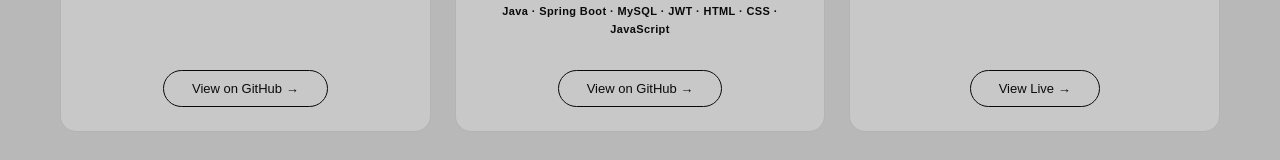
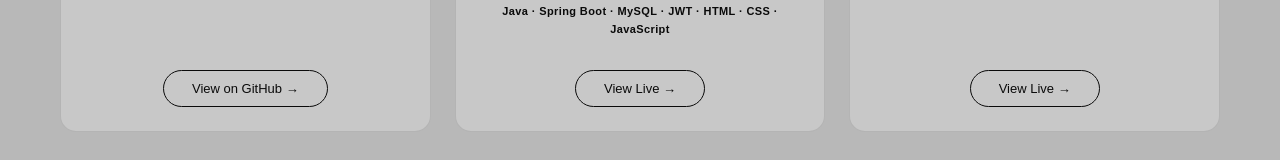
Before and after one commit to NavneetSingh09/navneet-portfolio, a React (Vite) app: page / in a window 1280 px wide. Shown: the part 1773-1933 px from the top of the page. Built offline with nearby package versions, Linux system fonts and the light colour scheme.

Commit message:
live link updates

```diff
--- a/src/components/Projects.jsx
+++ b/src/components/Projects.jsx
@@ -9,12 +9,12 @@ function Projects() {
       live: null
     },
     {
-      title: "Vehicle Rental Management System",
-      description: "Full-stack application with a Spring Boot backend and a responsive HTML/CSS/JavaScript frontend. Features JWT-based authentication, role-based access (Admin/Customer), and REST APIs for managing vehicles, customers, and rental orders.",
-      tech: "Java · Spring Boot · MySQL · JWT · HTML · CSS · JavaScript",
-      github: "https://github.com/NavneetSingh09/vehicle-rental-system-springboot",
-      live: null
-    },
+  title: "Vehicle Rental Management System",
+  description: "Full-stack application with a Spring Boot backend and a responsive HTML/CSS/JavaScript frontend. Features JWT-based authentication, role-based access (Admin/Customer), and REST APIs for managing vehicles, customers, and rental orders.",
+  tech: "Java · Spring Boot · MySQL · JWT · HTML · CSS · JavaScript",
+  github: "https://github.com/NavneetSingh09/vehicle-rental-system-springboot",
+  live: "http://3.142.129.218:8081"
+},,
     {
       title: "Distributed Simulator",
       description: "Simulates a distributed network with a load balancer routing requests across multiple servers.",
```
